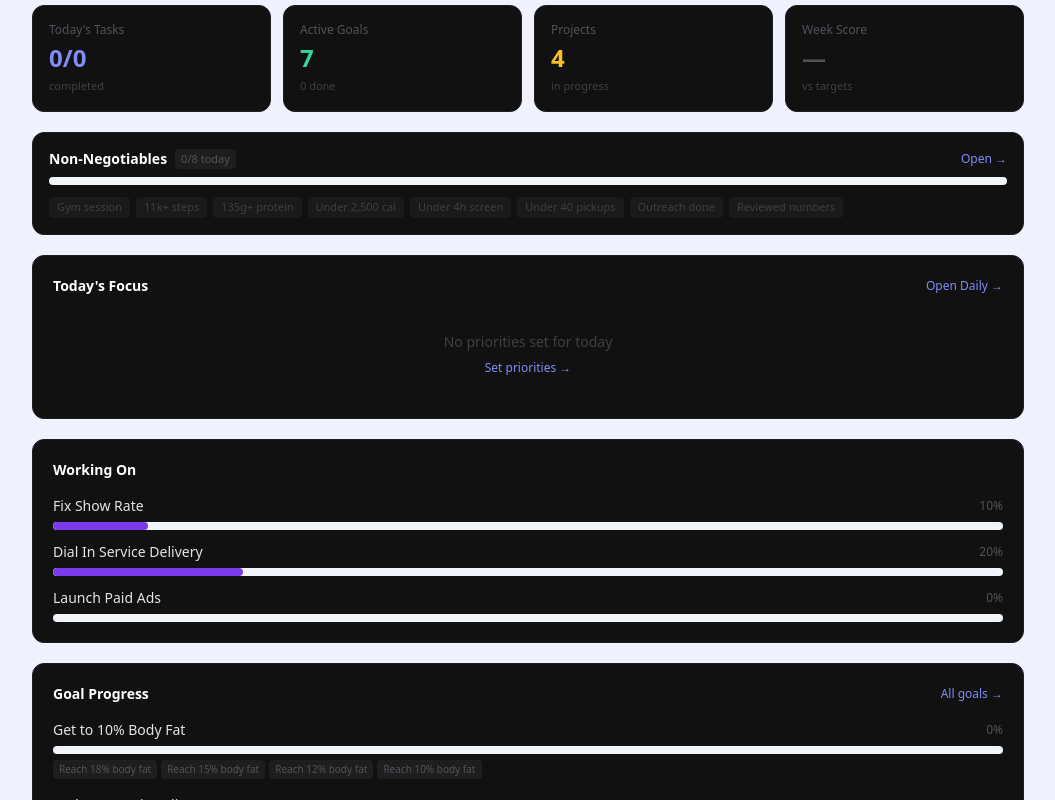
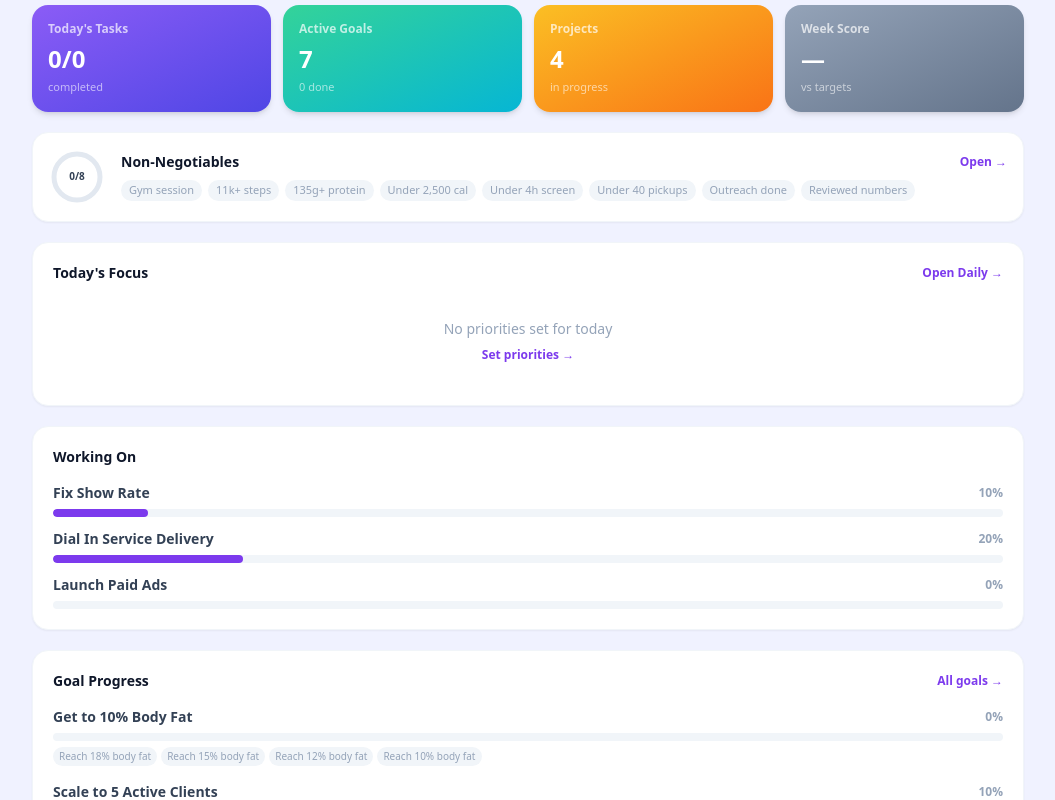
Before and after one commit to markodeksnis-coder/leyvix-tools, a React (Vite) app: page / in a window 1280 px wide. Shown: the part 260-1060 px from the top of the page, without its empty margins (112-1167 px from the left). Built offline with nearby package versions, Linux system fonts and the light colour scheme.

Commit message:
redesign: Dashboard + Goals light theme with gradient cards

```diff
--- a/src/pages/Dashboard.tsx
+++ b/src/pages/Dashboard.tsx
@@ -49,6 +49,20 @@ function weeklyScore(logs: DailyLog[], targets: Targets): number | null {
   return scores.length ? Math.round(scores.reduce((a, b) => a + b, 0) / scores.length) : null;
 }
 
+function CircleRing({ value, color, size = 56, stroke = 5 }: { value: number; color: string; size?: number; stroke?: number }) {
+  const r = (size - stroke * 2) / 2;
+  const circ = 2 * Math.PI * r;
+  const offset = circ - (Math.min(100, Math.max(0, value)) / 100) * circ;
+  return (
+    <svg width={size} height={size} style={{ transform: 'rotate(-90deg)' }}>
+      <circle cx={size / 2} cy={size / 2} r={r} fill="none" stroke="#E2E8F0" strokeWidth={stroke} />
+      <circle cx={size / 2} cy={size / 2} r={r} fill="none" stroke={color} strokeWidth={stroke}
+        strokeDasharray={circ} strokeDashoffset={offset}
+        strokeLinecap="round" style={{ transition: 'stroke-dashoffset 1s ease-out' }} />
+    </svg>
+  );
+}
+
 export default function Dashboard({ goals, priorities, projects, dreamSelf, habits, dailyLogs, targets, onNavigate }: DashboardProps) {
   const today = new Date().toISOString().split('T')[0];
   const todayPriorities = priorities.filter(p => p.date === today);
@@ -57,7 +71,12 @@ export default function Dashboard({ goals, priorities, projects, dreamSelf, habi
   const topGoals = goals.slice(0, 3);
   const completedHabits = habits.filter(h => h.logs.includes(today)).length;
   const score = useMemo(() => weeklyScore(dailyLogs, targets), [dailyLogs, targets]);
-  const scoreColor = score === null ? '#52525B' : score >= 80 ? '#34D399' : score >= 60 ? '#FBBF24' : '#F87171';
+
+  const scoreGradient = score === null
+    ? 'from-slate-400 to-slate-500'
+    : score >= 80 ? 'from-emerald-400 to-cyan-500'
+    : score >= 60 ? 'from-amber-400 to-orange-500'
+    : 'from-red-400 to-pink-500';
 
   const greeting = useMemo(() => {
     const h = new Date().getHours();
@@ -69,40 +88,44 @@ export default function Dashboard({ goals, priorities, projects, dreamSelf, habi
   return (
     <div className="space-y-5">
       <div>
-        <p className="text-[#52525B] text-sm">{dateStr}</p>
-        <h1 className="text-2xl font-semibold text-white mt-1">{greeting}</h1>
+        <p className="text-slate-400 text-sm font-medium">{dateStr}</p>
+        <h1 className="text-2xl font-black text-slate-900 mt-1 tracking-tight">{greeting}</h1>
       </div>
 
-      {/* Stat cards */}
       <div className="grid grid-cols-2 sm:grid-cols-4 gap-3">
-        <StatCard label="Today's Tasks" value={`${completedToday}/${todayPriorities.length}`} sub="completed" color="#818CF8" onClick={() => onNavigate('daily')} />
-        <StatCard label="Active Goals" value={goals.length} sub={`${goals.filter(g => g.progress === 100).length} done`} color="#34D399" onClick={() => onNavigate('goals')} />
-        <StatCard label="Projects" value={activeProjects.length} sub="in progress" color="#FBBF24" onClick={() => onNavigate('daily')} />
-        <StatCard label="Week Score" value={score !== null ? `${score}%` : '—'} sub="vs targets" color={scoreColor} onClick={() => onNavigate('weekly')} />
+        <StatCard label="Today's Tasks" value={`${completedToday}/${todayPriorities.length}`} sub="completed" gradient="from-violet-500 to-indigo-600" onClick={() => onNavigate('daily')} />
+        <StatCard label="Active Goals" value={goals.length} sub={`${goals.filter(g => g.progress === 100).length} done`} gradient="from-emerald-400 to-cyan-500" onClick={() => onNavigate('goals')} />
+        <StatCard label="Projects" value={activeProjects.length} sub="in progress" gradient="from-amber-400 to-orange-500" onClick={() => onNavigate('daily')} />
+        <StatCard label="Week Score" value={score !== null ? `${score}%` : '—'} sub="vs targets" gradient={scoreGradient} onClick={() => onNavigate('weekly')} />
       </div>
 
-      {/* Habits bar */}
-      <div className="bg-[#111111] border border-[#1E1E1E] rounded-xl p-4 cursor-pointer hover:border-[#2A2A2A] transition-colors" onClick={() => onNavigate('daily')}>
-        <div className="flex items-center justify-between mb-2">
-          <div className="flex items-center gap-2">
-            <h2 className="text-sm font-semibold text-white">Non-Negotiables</h2>
-            <span className={`text-[11px] px-1.5 py-0.5 rounded font-medium ${
-              completedHabits === habits.length && habits.length > 0 ? 'bg-[#34D399]/10 text-[#34D399]' : 'bg-[#1E1E1E] text-[#52525B]'
-            }`}>{completedHabits}/{habits.length} today</span>
+      <div className="bg-white border border-slate-100 rounded-2xl p-4 cursor-pointer hover:border-violet-200 hover:shadow-md transition-all shadow-sm" onClick={() => onNavigate('daily')}>
+        <div className="flex items-center gap-4">
+          <div className="relative flex-shrink-0">
+            <CircleRing
+              value={habits.length > 0 ? (completedHabits / habits.length) * 100 : 0}
+              color={completedHabits === habits.length && habits.length > 0 ? '#10B981' : '#7C3AED'}
+            />
+            <div className="absolute inset-0 flex items-center justify-center">
+              <span className="text-[10px] font-bold text-slate-700">{completedHabits}/{habits.length}</span>
+            </div>
           </div>
-          <span className="text-xs text-[#818CF8]">Open →</span>
-        </div>
-        <ProgressBar value={completedHabits} max={habits.length || 1} color="#34D399" height="h-2" />
-        <div className="flex gap-1.5 mt-3 flex-wrap">
-          {habits.map(h => (
-            <span key={h.id} className={`text-[11px] px-2 py-0.5 rounded transition-colors ${
-              h.logs.includes(today) ? 'bg-[#34D399]/10 text-[#34D399]' : 'bg-[#1A1A1A] text-[#3F3F46]'
-            }`}>{h.name}</span>
-          ))}
+          <div className="flex-1 min-w-0">
+            <div className="flex items-center justify-between mb-2">
+              <h2 className="text-sm font-bold text-slate-900">Non-Negotiables</h2>
+              <span className="text-xs text-violet-600 font-semibold">Open →</span>
+            </div>
+            <div className="flex gap-1.5 flex-wrap">
+              {habits.map(h => (
+                <span key={h.id} className={`text-[11px] px-2 py-0.5 rounded-full font-medium transition-colors ${
+                  h.logs.includes(today) ? 'bg-emerald-100 text-emerald-700' : 'bg-slate-100 text-slate-400'
+                }`}>{h.name}</span>
+              ))}
+            </div>
+          </div>
         </div>
       </div>
 
-      {/* Today's focus */}
       <Section title="Today's Focus" action={{ label: 'Open Daily', onClick: () => onNavigate('daily') }}>
         {todayPriorities.length === 0 ? (
           <EmptyState text="No priorities set for today" action={{ label: 'Set priorities', onClick: () => onNavigate('daily') }} />
@@ -111,36 +134,34 @@ export default function Dashboard({ goals, priorities, projects, dreamSelf, habi
             {todayPriorities.slice(0, 5).map(p => (
               <li key={p.id} className="flex items-center gap-3 py-1.5">
                 <span className={`w-4 h-4 rounded-full border flex-shrink-0 flex items-center justify-center ${
-                  p.completed ? 'bg-[#818CF8] border-[#818CF8]' : 'border-[#333]'
+                  p.completed ? 'bg-violet-600 border-violet-600' : 'border-slate-200'
                 }`}>
                   {p.completed && <span className="text-white text-[10px]">✓</span>}
                 </span>
-                <span className={`text-sm flex-1 ${p.completed ? 'line-through text-[#52525B]' : 'text-[#E4E4E7]'}`}>{p.title}</span>
-                {p.isPriority && !p.completed && <span className="text-[10px] px-1.5 py-0.5 rounded bg-[#818CF8]/10 text-[#818CF8] font-medium">TOP</span>}
+                <span className={`text-sm flex-1 ${p.completed ? 'line-through text-slate-300' : 'text-slate-700'}`}>{p.title}</span>
+                {p.isPriority && !p.completed && <span className="text-[10px] px-1.5 py-0.5 rounded-full bg-violet-100 text-violet-600 font-bold">TOP</span>}
               </li>
             ))}
           </ul>
         )}
       </Section>
 
-      {/* Active projects */}
       {activeProjects.length > 0 && (
         <Section title="Working On">
           <div className="space-y-3">
             {activeProjects.slice(0, 3).map(p => (
               <div key={p.id} className="space-y-1.5">
                 <div className="flex justify-between items-center">
-                  <span className="text-sm text-[#E4E4E7]">{p.title}</span>
-                  <span className="text-xs text-[#52525B]">{p.progress}%</span>
+                  <span className="text-sm text-slate-700 font-semibold">{p.title}</span>
+                  <span className="text-xs text-slate-400 font-bold">{p.progress}%</span>
                 </div>
-                <ProgressBar value={p.progress} />
+                <ProgressBar value={p.progress} color="#7C3AED" />
               </div>
             ))}
           </div>
         </Section>
       )}
 
-      {/* Goal progress */}
       <Section title="Goal Progress" action={{ label: 'All goals', onClick: () => onNavigate('goals') }}>
         {topGoals.length === 0 ? (
           <EmptyState text="No goals yet" action={{ label: 'Create a goal', onClick: () => onNavigate('goals') }} />
@@ -149,15 +170,15 @@ export default function Dashboard({ goals, priorities, projects, dreamSelf, habi
             {topGoals.map(goal => (
               <div key={goal.id} className="space-y-1.5">
                 <div className="flex justify-between items-center">
-                  <span className="text-sm text-[#E4E4E7] font-medium">{goal.title}</span>
-                  <span className="text-xs text-[#52525B]">{goal.progress}%</span>
+                  <span className="text-sm text-slate-700 font-semibold">{goal.title}</span>
+                  <span className="text-xs text-slate-400 font-bold">{goal.progress}%</span>
                 </div>
-                <ProgressBar value={goal.progress} />
+                <ProgressBar value={goal.progress} color={goal.progress === 100 ? '#10B981' : '#7C3AED'} />
                 {goal.milestones.length > 0 && (
                   <div className="flex gap-1 flex-wrap">
                     {goal.milestones.slice(0, 4).map(m => (
-                      <span key={m.id} className={`text-[10px] px-1.5 py-0.5 rounded ${
-                        m.completed ? 'bg-[#34D399]/10 text-[#34D399]' : 'bg-[#1E1E1E] text-[#52525B]'
+                      <span key={m.id} className={`text-[10px] px-1.5 py-0.5 rounded-full font-medium ${
+                        m.completed ? 'bg-emerald-100 text-emerald-700' : 'bg-slate-100 text-slate-400'
                       }`}>{m.title}</span>
                     ))}
                   </div>
@@ -168,7 +189,6 @@ export default function Dashboard({ goals, priorities, projects, dreamSelf, habi
         )}
       </Section>
 
-      {/* Dream Self gap */}
       <Section title="Dream Self Gap" action={{ label: 'View all', onClick: () => onNavigate('dream-self') }}>
         {dreamSelf.lifeAreas.length === 0 ? (
           <EmptyState text="Map your life areas" action={{ label: 'Get started', onClick: () => onNavigate('dream-self') }} />
@@ -176,15 +196,15 @@ export default function Dashboard({ goals, priorities, projects, dreamSelf, habi
           <div className="grid grid-cols-2 sm:grid-cols-3 gap-2">
             {dreamSelf.lifeAreas.slice(0, 6).map(area => {
               const gap = area.dreamScore - area.currentScore;
-              const gapColor = gap > 4 ? '#F87171' : gap > 2 ? '#FBBF24' : '#34D399';
+              const gapColor = gap > 4 ? '#EF4444' : gap > 2 ? '#F59E0B' : '#10B981';
               return (
-                <div key={area.id} className="bg-[#161616] rounded-lg p-3 space-y-2">
+                <div key={area.id} className="bg-slate-50 rounded-xl p-3 space-y-2">
                   <div className="flex justify-between items-center">
-                    <span className="text-xs text-[#A1A1AA] truncate font-medium">{area.name}</span>
-                    <span className="text-xs font-semibold flex-shrink-0 ml-1" style={{ color: gapColor }}>{gap > 0 ? `+${gap}` : gap}</span>
+                    <span className="text-xs text-slate-600 truncate font-semibold">{area.name}</span>
+                    <span className="text-xs font-bold flex-shrink-0 ml-1" style={{ color: gapColor }}>{gap > 0 ? `+${gap}` : gap}</span>
                   </div>
                   <ProgressBar value={area.currentScore} max={area.dreamScore || 10} color={gapColor} />
-                  <div className="flex justify-between text-[10px] text-[#52525B]">
+                  <div className="flex justify-between text-[10px] text-slate-400 font-medium">
                     <span>now {area.currentScore}</span>
                     <span>target {area.dreamScore}</span>
                   </div>
@@ -198,22 +218,22 @@ export default function Dashboard({ goals, priorities, projects, dreamSelf, habi
   );
 }
 
-function StatCard({ label, value, sub, color, onClick }: { label: string; value: string | number; sub: string; color: string; onClick?: () => void }) {
+function StatCard({ label, value, sub, gradient, onClick }: { label: string; value: string | number; sub: string; gradient: string; onClick?: () => void }) {
   return (
-    <div onClick={onClick} className="bg-[#111111] rounded-xl p-4 border border-[#1E1E1E] cursor-pointer hover:border-[#2A2A2A] transition-colors">
-      <p className="text-xs text-[#52525B] mb-1">{label}</p>
-      <p className="text-2xl font-bold" style={{ color }}>{value}</p>
-      <p className="text-[11px] text-[#3F3F46] mt-1">{sub}</p>
+    <div onClick={onClick} className={`rounded-2xl p-4 cursor-pointer bg-gradient-to-br ${gradient} text-white shadow-md hover:shadow-lg transition-all hover:-translate-y-0.5`}>
+      <p className="text-xs font-semibold text-white/70 mb-1.5">{label}</p>
+      <p className="text-2xl font-black">{value}</p>
+      <p className="text-[11px] text-white/60 mt-1">{sub}</p>
     </div>
   );
 }
 
 function Section({ title, action, children }: { title: string; action?: { label: string; onClick: () => void }; children: React.ReactNode }) {
   return (
-    <div className="bg-[#111111] rounded-xl p-5 border border-[#1E1E1E]">
+    <div className="bg-white rounded-2xl p-5 border border-slate-100 shadow-sm">
       <div className="flex items-center justify-between mb-4">
-        <h2 className="text-sm font-semibold text-white">{title}</h2>
-        {action && <button onClick={action.onClick} className="text-xs text-[#818CF8] hover:text-[#A5B4FC] transition-colors">{action.label} →</button>}
+        <h2 className="text-sm font-bold text-slate-900">{title}</h2>
+        {action && <button onClick={action.onClick} className="text-xs text-violet-600 hover:text-violet-700 font-semibold transition-colors">{action.label} →</button>}
       </div>
       {children}
     </div>
@@ -223,8 +243,8 @@ function Section({ title, action, children }: { title: string; action?: { label:
 function EmptyState({ text, action }: { text: string; action?: { label: string; onClick: () => void } }) {
   return (
     <div className="py-5 text-center">
-      <p className="text-sm text-[#3F3F46]">{text}</p>
-      {action && <button onClick={action.onClick} className="mt-2 text-xs text-[#818CF8] hover:text-[#A5B4FC] transition-colors">{action.label} →</button>}
+      <p className="text-sm text-slate-400">{text}</p>
+      {action && <button onClick={action.onClick} className="mt-2 text-xs text-violet-600 hover:text-violet-700 font-semibold transition-colors">{action.label} →</button>}
     </div>
   );
 }
```
Also changed, not shown: src/pages/Goals.tsx (+84 -172 lines).
